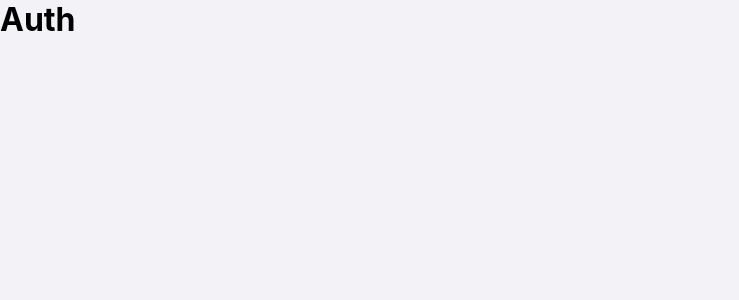
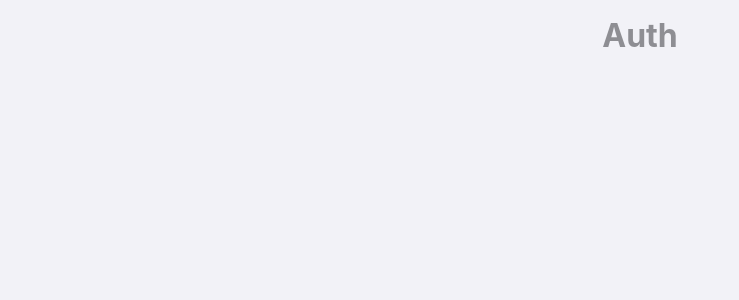
Before and after one commit to ErickDsBR/finance_web, a React (Vite) app: page / in a window 1280 px wide. Shown: the top 300 px of the page, without its empty margins (0-739 px from the left). Built offline with nearby package versions, Linux system fonts and the light colour scheme.

Commit message:
refactor(auth): use named styles import and layout classes

```diff
--- a/src/components/auth/Auth.tsx
+++ b/src/components/auth/Auth.tsx
@@ -1,9 +1,9 @@
-import sty from "./auth.module.css";
+import styles from "./auth.module.css";
 
 export function Auth() {
   return (
-    <div>
-      <h1 className={sty.title}>Auth</h1>
+    <div className={styles.container}>
+      <h1 className={styles.header}>Auth</h1>
     </div>
   );
 }
```
